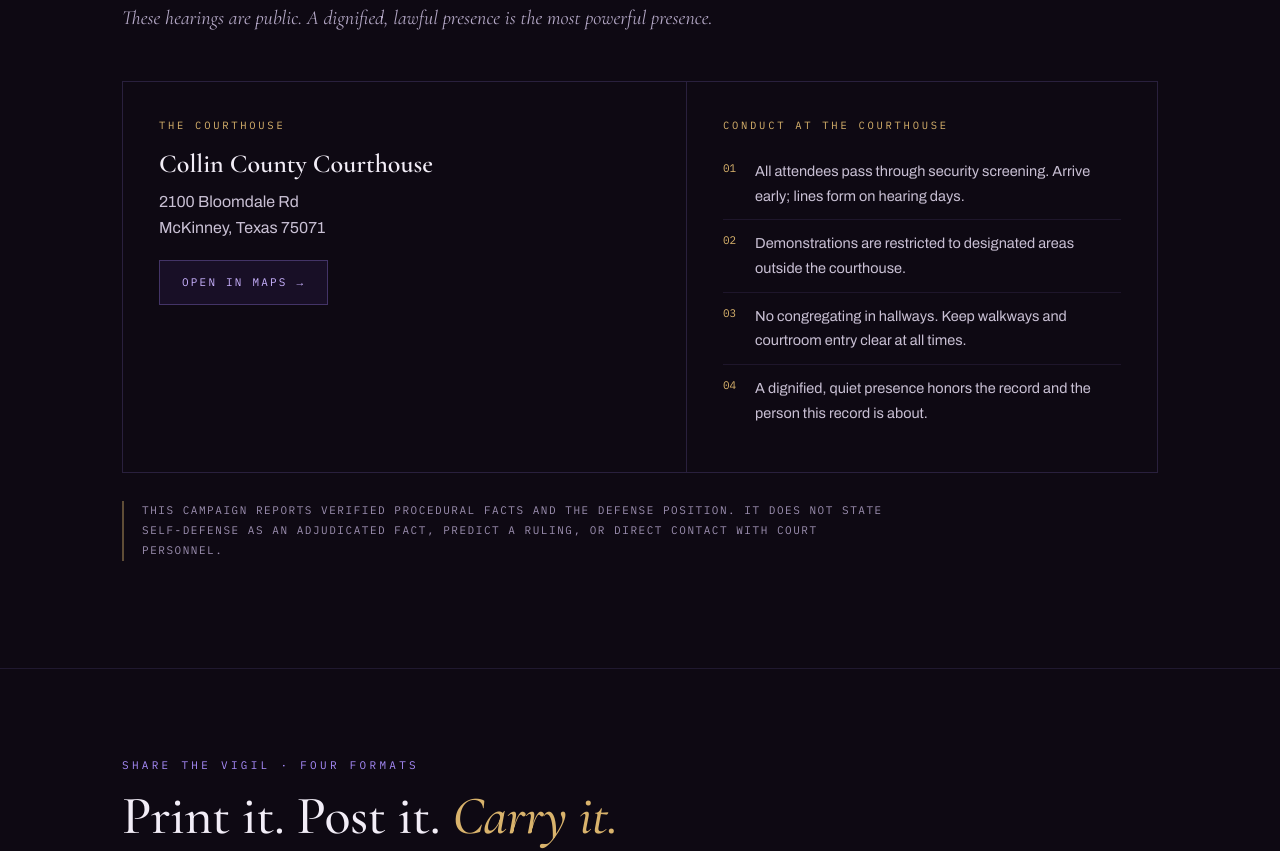
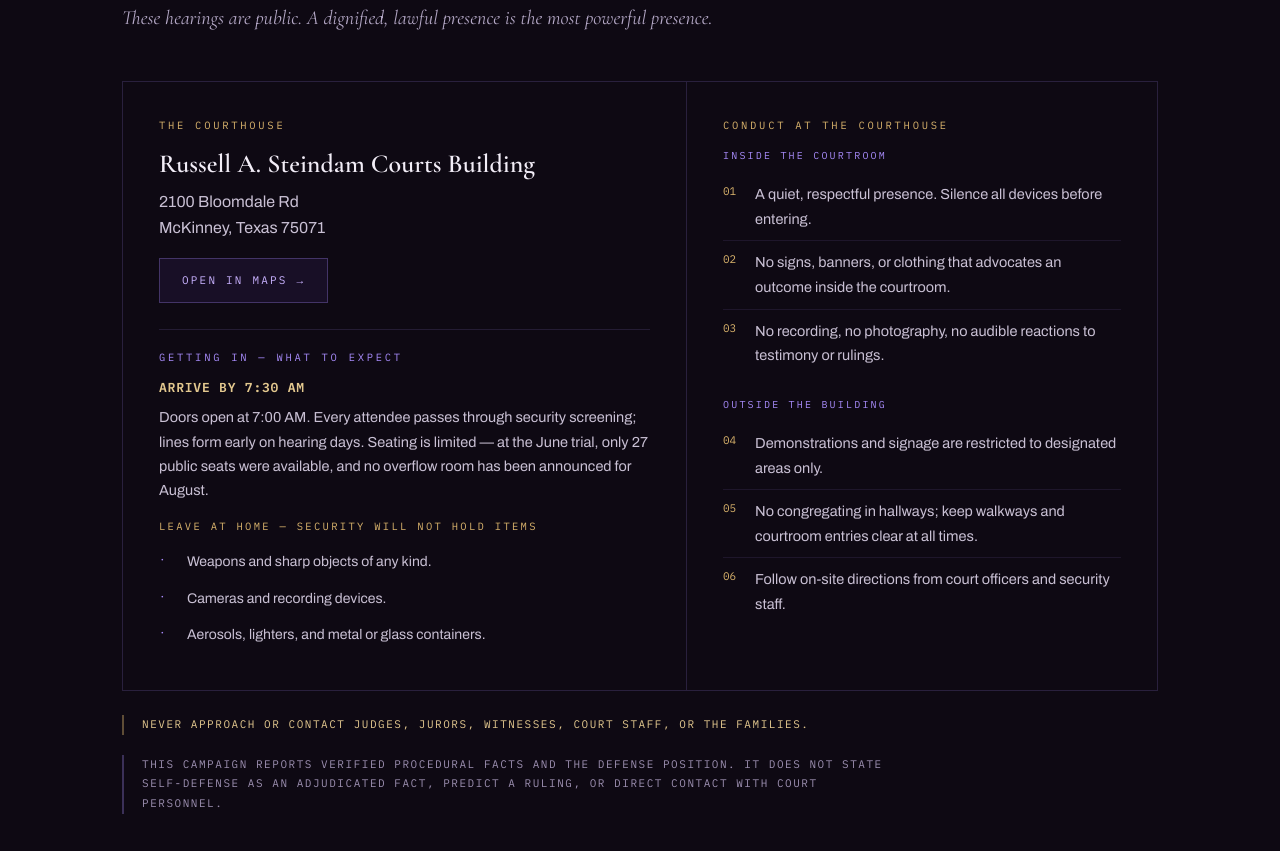
Before and after one commit to IAMGODIAM/freekarmelo-site, a plain HTML site: page hearings.html in a window 1280 px wide. Shown: the part 3324-4175 px from the top of the page. Drawn offline with nearby package versions, Linux system fonts and the light colour scheme; no server answers.

Commit message:
fix(hearings): correct TDCJ support link + enrich #attend practicals
(a) LINK FIX: the TDCJ offender_search/offender_details href 404s —
    replaced with https://tdcj-ecommdirect.portal.texas.gov/ (the
    semantically correct support destination). Button text/styling kept.

(b) #attend ENRICHMENT (existing design language, no redesign):
    - Arrive-by 7:30 AM recommendation + doors-open 7:00 AM.
    - Seating reality: 27 public seats at the June trial; no overflow
      announced for August.
    - Leave-at-home list (weapons/sharp items, cameras/recording devices,
      aerosols/lighters/metal-glass containers) — security will not hold.
    - Conduct list upgraded to inside/outside split per the county's
      standing courthouse order (silence, no signs/banners, no
      outcome-advocacy clothing inside; designated areas, keep entries
      and walkways clear outside).
    - Prominent never-contact line preserved + original procedural
      disclaimer retained beneath it.
    - No room/floor/suite number printed anywhere in #attend.

No forbidden tokens. DAG: fk-flyers-v2 | Atelier build, orchestrator-gated.

```diff
--- a/hearings.html
+++ b/hearings.html
@@ -244,22 +244,42 @@
     <div style="display:grid;grid-template-columns:1.2fr 1fr;gap:0;border:1px solid rgba(167,139,250,.18)">
       <div style="padding:36px;border-right:1px solid rgba(167,139,250,.18)">
         <div style="font-family:'IBM Plex Mono',monospace;font-size:10.5px;letter-spacing:.26em;color:#D9B36C;margin-bottom:14px">THE COURTHOUSE</div>
-        <div style="font-family:'Cormorant Garamond',serif;font-weight:600;font-size:26px;line-height:1.2;margin-bottom:10px">Collin County Courthouse</div>
-        <div style="font-size:16px;line-height:1.6;color:#C9C0D4;margin-bottom:20px">2100 Bloomdale Rd<br>McKinney, Texas 75071</div>
+        <div style="font-family:'Cormorant Garamond',serif;font-weight:600;font-size:26px;line-height:1.2;margin-bottom:10px">Russell A. Steindam Courts Building</div>
+        <div style="font-size:16px;line-height:1.6;color:#C9C0D4;margin-bottom:18px">2100 Bloomdale Rd<br>McKinney, Texas 75071</div>
         <a href="https://www.google.com/maps/search/?api=1&query=Collin+County+Courthouse+2100+Bloomdale+Rd+McKinney+TX" target="_blank" rel="noopener noreferrer" class="fk-btn-purple" style="display:inline-block;padding:13px 22px;border:1px solid rgba(167,139,250,.3);color:#C9B2FF;font-family:'IBM Plex Mono',monospace;font-size:11px;letter-spacing:.2em;background:rgba(139,92,246,.08)">OPEN IN MAPS &rarr;</a>
+        <div style="margin-top:26px;border-top:1px solid rgba(167,139,250,.14);padding-top:20px">
+          <div style="font-family:'IBM Plex Mono',monospace;font-size:10.5px;letter-spacing:.26em;color:#A78BFA;margin-bottom:12px">GETTING IN &mdash; WHAT TO EXPECT</div>
+          <div style="font-family:'IBM Plex Mono',monospace;font-size:13px;letter-spacing:.06em;color:#E3C88F;font-weight:600;margin-bottom:8px">ARRIVE BY 7:30 AM</div>
+          <p style="margin:0 0 14px;font-size:14.5px;line-height:1.68;color:#C9C0D4">Doors open at 7:00 AM. Every attendee passes through security screening; lines form early on hearing days. Seating is limited &mdash; at the June trial, only 27 public seats were available, and no overflow room has been announced for August.</p>
+          <div style="font-family:'IBM Plex Mono',monospace;font-size:10.5px;letter-spacing:.22em;color:#D9B36C;margin:16px 0 10px">LEAVE AT HOME &mdash; SECURITY WILL NOT HOLD ITEMS</div>
+          <ul style="margin:0;padding:0;list-style:none;font-size:14px;line-height:1.75;color:#C9C0D4">
+            <li style="padding:6px 0;display:flex;gap:12px"><span style="color:#A78BFA;font-family:'IBM Plex Mono',monospace;font-size:11px;flex:none;width:16px">&middot;</span><span>Weapons and sharp objects of any kind.</span></li>
+            <li style="padding:6px 0;display:flex;gap:12px"><span style="color:#A78BFA;font-family:'IBM Plex Mono',monospace;font-size:11px;flex:none;width:16px">&middot;</span><span>Cameras and recording devices.</span></li>
+            <li style="padding:6px 0;display:flex;gap:12px"><span style="color:#A78BFA;font-family:'IBM Plex Mono',monospace;font-size:11px;flex:none;width:16px">&middot;</span><span>Aerosols, lighters, and metal or glass containers.</span></li>
+          </ul>
+        </div>
       </div>
       <div style="padding:36px">
         <div style="font-family:'IBM Plex Mono',monospace;font-size:10.5px;letter-spacing:.26em;color:#D9B36C;margin-bottom:14px">CONDUCT AT THE COURTHOUSE</div>
+        <div style="font-family:'IBM Plex Mono',monospace;font-size:10px;letter-spacing:.22em;color:#A78BFA;margin-bottom:10px">INSIDE THE COURTROOM</div>
+        <ul style="margin:0 0 20px;padding:0;list-style:none;font-size:14.5px;line-height:1.7;color:#C9C0D4">
+          <li style="padding:9px 0;border-bottom:1px solid rgba(167,139,250,.1);display:flex;gap:14px"><span style="color:#D9B36C;font-family:'IBM Plex Mono',monospace;font-size:11px;flex:none;width:18px">01</span><span>A quiet, respectful presence. Silence all devices before entering.</span></li>
+          <li style="padding:9px 0;border-bottom:1px solid rgba(167,139,250,.1);display:flex;gap:14px"><span style="color:#D9B36C;font-family:'IBM Plex Mono',monospace;font-size:11px;flex:none;width:18px">02</span><span>No signs, banners, or clothing that advocates an outcome inside the courtroom.</span></li>
+          <li style="padding:9px 0;display:flex;gap:14px"><span style="color:#D9B36C;font-family:'IBM Plex Mono',monospace;font-size:11px;flex:none;width:18px">03</span><span>No recording, no photography, no audible reactions to testimony or rulings.</span></li>
+        </ul>
+        <div style="font-family:'IBM Plex Mono',monospace;font-size:10px;letter-spacing:.22em;color:#A78BFA;margin:20px 0 10px">OUTSIDE THE BUILDING</div>
         <ul style="margin:0;padding:0;list-style:none;font-size:14.5px;line-height:1.7;color:#C9C0D4">
-          <li style="padding:11px 0;border-bottom:1px solid rgba(167,139,250,.1);display:flex;gap:14px"><span style="color:#D9B36C;font-family:'IBM Plex Mono',monospace;font-size:11px;flex:none;width:18px">01</span><span>All attendees pass through security screening. Arrive early; lines form on hearing days.</span></li>
-          <li style="padding:11px 0;border-bottom:1px solid rgba(167,139,250,.1);display:flex;gap:14px"><span style="color:#D9B36C;font-family:'IBM Plex Mono',monospace;font-size:11px;flex:none;width:18px">02</span><span>Demonstrations are restricted to designated areas outside the courthouse.</span></li>
-          <li style="padding:11px 0;border-bottom:1px solid rgba(167,139,250,.1);display:flex;gap:14px"><span style="color:#D9B36C;font-family:'IBM Plex Mono',monospace;font-size:11px;flex:none;width:18px">03</span><span>No congregating in hallways. Keep walkways and courtroom entry clear at all times.</span></li>
-          <li style="padding:11px 0;display:flex;gap:14px"><span style="color:#D9B36C;font-family:'IBM Plex Mono',monospace;font-size:11px;flex:none;width:18px">04</span><span>A dignified, quiet presence honors the record and the person this record is about.</span></li>
+          <li style="padding:9px 0;border-bottom:1px solid rgba(167,139,250,.1);display:flex;gap:14px"><span style="color:#D9B36C;font-family:'IBM Plex Mono',monospace;font-size:11px;flex:none;width:18px">04</span><span>Demonstrations and signage are restricted to designated areas only.</span></li>
+          <li style="padding:9px 0;border-bottom:1px solid rgba(167,139,250,.1);display:flex;gap:14px"><span style="color:#D9B36C;font-family:'IBM Plex Mono',monospace;font-size:11px;flex:none;width:18px">05</span><span>No congregating in hallways; keep walkways and courtroom entries clear at all times.</span></li>
+          <li style="padding:9px 0;display:flex;gap:14px"><span style="color:#D9B36C;font-family:'IBM Plex Mono',monospace;font-size:11px;flex:none;width:18px">06</span><span>Follow on-site directions from court officers and security staff.</span></li>
         </ul>
       </div>
     </div>
 
-    <p style="margin-top:28px;font-family:'IBM Plex Mono',monospace;font-size:11px;letter-spacing:.14em;color:#9C8FB0;line-height:1.8;max-width:780px;border-left:2px solid rgba(217,179,108,.4);padding-left:18px">THIS CAMPAIGN REPORTS VERIFIED PROCEDURAL FACTS AND THE DEFENSE POSITION. IT DOES NOT STATE SELF-DEFENSE AS AN ADJUDICATED FACT, PREDICT A RULING, OR DIRECT CONTACT WITH COURT PERSONNEL.</p>
+    <p style="margin-top:24px;font-family:'IBM Plex Mono',monospace;font-size:11px;letter-spacing:.14em;color:#E3C88F;line-height:1.8;max-width:820px;border-left:2px solid rgba(217,179,108,.4);padding-left:18px">NEVER APPROACH OR CONTACT JUDGES, JURORS, WITNESSES, COURT STAFF, OR THE FAMILIES.</p>
+
+    <p style="margin-top:20px;font-family:'IBM Plex Mono',monospace;font-size:11px;letter-spacing:.14em;color:#9C8FB0;line-height:1.8;max-width:780px;border-left:2px solid rgba(167,139,250,.3);padding-left:18px">THIS CAMPAIGN REPORTS VERIFIED PROCEDURAL FACTS AND THE DEFENSE POSITION. IT DOES NOT STATE SELF-DEFENSE AS AN ADJUDICATED FACT, PREDICT A RULING, OR DIRECT CONTACT WITH COURT PERSONNEL.</p>
+
   </div>
 </section>
 
@@ -304,7 +324,7 @@
         <div style="font-family:'IBM Plex Mono',monospace;font-size:10.5px;letter-spacing:.26em;color:#D9B36C;margin-bottom:16px">SUPPORT KARMELO</div>
         <h3 style="font-family:'Cormorant Garamond',serif;font-weight:600;font-size:30px;line-height:1.15;margin:0 0 16px">One official channel.</h3>
         <p style="margin:0 0 22px;font-size:15px;line-height:1.65;color:#C9C0D4">Support Karmelo only through the official TDCJ eCommDirect system using TDCJ #02617665. Do not use third-party fundraisers.</p>
-        <a href="https://www.tdcj.texas.gov/offender_search/offender_details?offenderId=02617665" target="_blank" rel="noopener noreferrer" class="fk-btn-gold" style="display:inline-block;padding:14px 26px;border:1px solid rgba(217,179,108,.45);color:#E3C88F;font-family:'IBM Plex Mono',monospace;font-size:11px;letter-spacing:.2em;background:rgba(217,179,108,.06)">TDCJ eCommDirect &middot; #02617665 &rarr;</a>
+        <a href="https://tdcj-ecommdirect.portal.texas.gov/" target="_blank" rel="noopener noreferrer" class="fk-btn-gold" style="display:inline-block;padding:14px 26px;border:1px solid rgba(217,179,108,.45);color:#E3C88F;font-family:'IBM Plex Mono',monospace;font-size:11px;letter-spacing:.2em;background:rgba(217,179,108,.06)">TDCJ eCommDirect &middot; #02617665 &rarr;</a>
       </div>
       <div style="padding:40px 38px">
         <div style="font-family:'IBM Plex Mono',monospace;font-size:10.5px;letter-spacing:.26em;color:#A78BFA;margin-bottom:16px">BLACK AUGUST CONTINUES</div>
```
